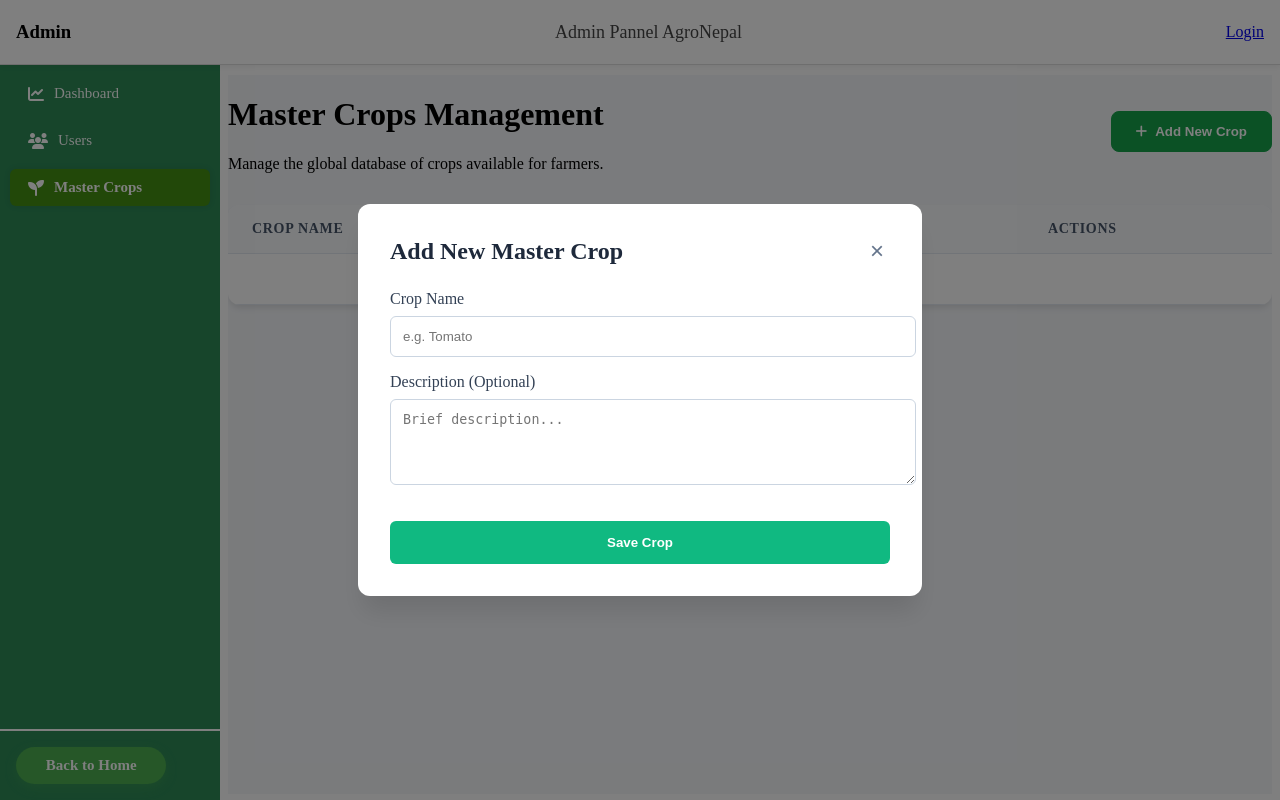
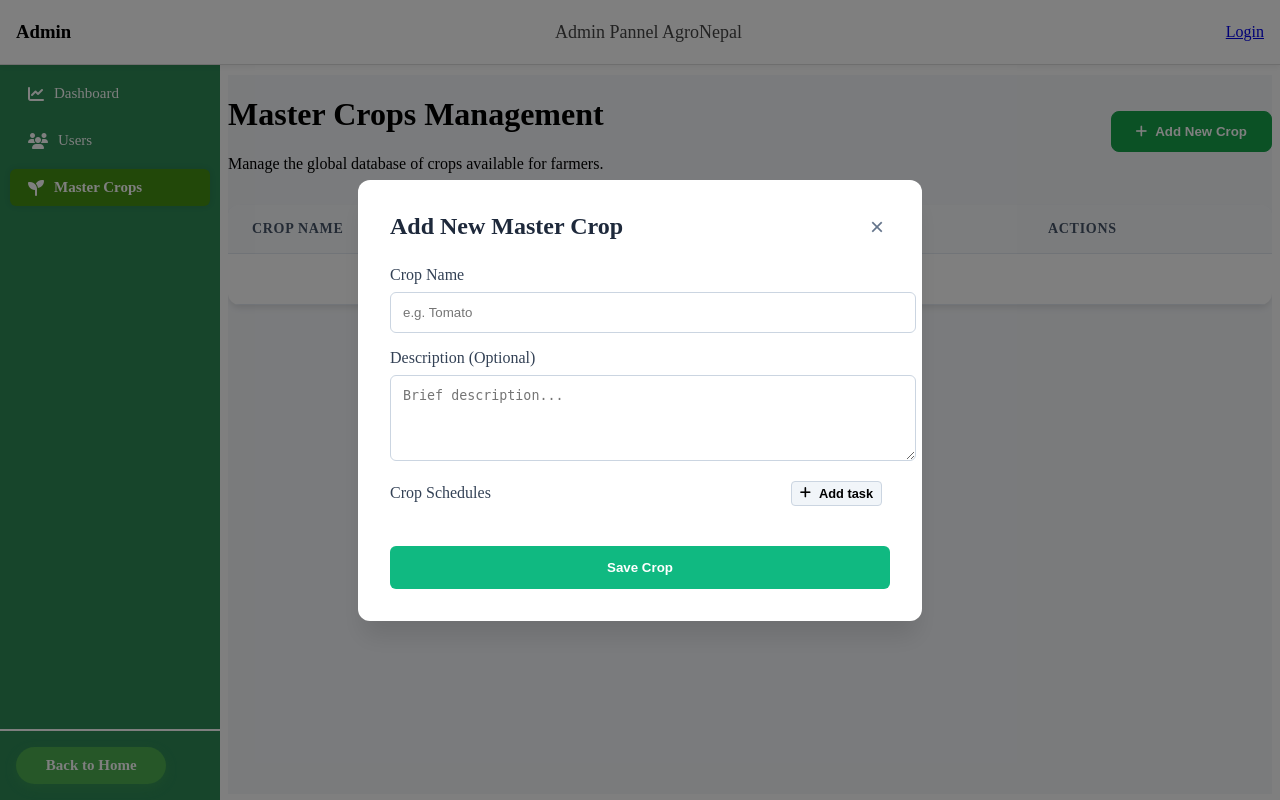
Before and after one commit to RanadipShrestha/AgroNepal, a Django app: page /adminDashboard/crops/ in a window 1280 px wide, after a click on "Add New Crop". Run offline with Django 5.2, Linux system fonts and the light colour scheme; data that the repository does not hold is empty.

Commit message:
Update: adding the crop schedule in the crops add in the admin dashbaord

```diff
--- a/agroNepal/adminDashboard/views.py
+++ b/agroNepal/adminDashboard/views.py
@@ -1,7 +1,7 @@
 from django.shortcuts import render, redirect, get_object_or_404
 from django.contrib import messages
 from user.models import CustomUser
-from agro.models import Crop
+from agro.models import Crop, CropSchedule
 
 # Create your views here.
 def adminDashboard(request):
@@ -91,17 +91,24 @@ def adminDeleteUser(request):
     return redirect('adminUsers')
 
 def adminCrops(request):
-    crops = Crop.objects.all().order_by('-id')
+    crops = Crop.objects.prefetch_related('schedules').all().order_by('-id')
     return render(request, 'adminDashboard/dashboard/crop/crops.html', {'crops': crops})
 
 def adminAddCrop(request):
     if request.method == 'POST':
         name = request.POST.get('name')
         description = request.POST.get('description', '')
-        Crop.objects.create(name=name, description=description)
+        crop = Crop.objects.create(name=name, description=description)
         messages.success(request, f"Crop '{name}' added successfully.", extra_tags="admincrop")
-        print("Added")
+
+        day_numbers = request.POST.getlist('schedule_day[]')
+        tasks = request.POST.getlist('schedule_task[]')
+
+        for day, task in zip(day_numbers, tasks):
+            if day and task:
+                CropSchedule.objects.create(crop=crop, day_number=day, task=task)
     return redirect('adminCrops')
+
 def adminEditCrop(request):
     if request.method == 'POST':
         crop_id = request.POST.get('crop_id')
--- a/agroNepal/static/assets/css/adminDashboard/dashboard/crop/crop.css
+++ b/agroNepal/static/assets/css/adminDashboard/dashboard/crop/crop.css
@@ -119,7 +119,6 @@
   margin-right: 0.5rem;
 }
 
-
 /* Simple Modal Styles */
 .modal {
   display: none;
@@ -189,13 +188,34 @@
   background: #059669;
 }
 
+.cropSchedulesContainer {
+  display: flex;
+  flex-direction: column;
+  gap: 0.5rem;
+  max-height: 200px;
+  overflow-y: auto;
+  padding-right: 5px;
+}
+
 @keyframes slideInRight {
-      from { transform: translateX(100%); opacity: 0; }
-      to { transform: translateX(0); opacity: 1; }
+  from {
+    transform: translateX(100%);
+    opacity: 0;
+  }
+  to {
+    transform: translateX(0);
+    opacity: 1;
+  }
 }
 @keyframes slideOutRight {
-      from { transform: translateX(0); opacity: 1; }
-      to { transform: translateX(100%); opacity: 0; }
+  from {
+    transform: translateX(0);
+    opacity: 1;
+  }
+  to {
+    transform: translateX(100%);
+    opacity: 0;
+  }
 }
 .toast-message.hide {
   animation: slideOutRight 0.4s ease-in forwards;
--- a/agroNepal/static/assets/js/adminDashboard/dashboard/crop/crop.js
+++ b/agroNepal/static/assets/js/adminDashboard/dashboard/crop/crop.js
@@ -3,6 +3,30 @@ function openEditModal(id, name, desc) {
   document.getElementById("edit_crop_name").value = name;
   document.getElementById("edit_crop_desc").value = desc === "None" ? "" : desc;
   document.getElementById("editModal").style.display = "flex";
+}
+
+
+function addScheduleRow(mode, dayValue = '', taskValue = '') {
+  const containerId = mode === "add" ? "addSchedulesContainer" : "editSchedulesContainer";
+  const container = document.getElementById(containerId)
+
+  if (!container) return;
+
+  const row = document.createElement('div');
+  row.style.display = 'flex';
+  row.style.gap = '0.5rem';
+  row.style.alignItems = 'center';
+
+  const safeDay = String(dayValue).replace(/"/g, "&quot;");
+  const safeTask = String(taskValue).replace(/"/g, "&quot;");
+   row.innerHTML = `
+        <input type="number" name="schedule_day[]" class="form-input" style="width: 80px; margin-bottom: 0;" placeholder="Day" value="${safeDay}" min="0" required>
+        <input type="text" name="schedule_task[]" class="form-input" style="flex: 1; margin-bottom: 0;" placeholder="Task (e.g. Watering)" value="${safeTask}" required>
+        <button type="button" onclick="this.parentElement.remove()" style="background: none; border: none; color: #ef4444; cursor: pointer; padding: 4px;">
+            <i class="fa-solid fa-trash"></i>
+        </button>
+    `;
+  container.appendChild(row);
 }
 
 // Custom Delete Modal Logic
@@ -81,6 +105,8 @@ document.addEventListener("DOMContentLoaded", function () {
   };
 });
 
+
+
     document.addEventListener("DOMContentLoaded", function () {
       const toasts = document.querySelectorAll(".toast-message");
       toasts.forEach((toast) => {
--- a/agroNepal/templates/adminDashboard/dashboard/crop/crops.html
+++ b/agroNepal/templates/adminDashboard/dashboard/crop/crops.html
@@ -75,6 +75,18 @@
                 <label class="form-label">Description (Optional)</label>
                 <textarea name="description" class="form-input" rows="4" placeholder="Brief description..."></textarea>
             </div>
+
+            <div class="form-group">
+                <label class="form-label" style="display:flex; justify-content:space-between; align-items:center; margin-bottom: 0.5rem;">
+                    Crop Schedules
+                    <button type="button" class="action-btn edit-btn" onclick="addScheduleRow('add')" style="padding: 4px 8px; font-size: 0.8rem; background-color: #f1f5f9; color: #000; border: 1px solid #cbd5e1; border-radius: 4px; cursor: pointer;">
+                        <i class="fa-solid fa-plus"></i> Add task
+                    </button>
+                </label>
+                <div id="addSchedulesContainer" style="display: flex; flex-direction: column; gap: 0.5rem; max-height: 200px; overflow-y: auto; padding-right: 5px;">
+                </div>
+            </div>
+
             <button type="button" class="submit-btn" id="triggerAddConfirmBtn">Save Crop</button>
         </form>
     </div>
--- a/agroNepal/templates/userDashboard/includes/sidebar.html
+++ b/agroNepal/templates/userDashboard/includes/sidebar.html
@@ -9,11 +9,6 @@
       <li><a href='{% url "userShareKnowledge" %}' class="{% if request.resolver_match.url_name == 'userShareKnowledge' %}active{% endif %}"><i class="fa-solid fa-lightbulb"></i> Community Post </a></li>
       <li><a href='{% url "userTickets" %}' class="{% if request.resolver_match.url_name == 'userTickets' %}active{% endif %}"><i class="fa-solid fa-ticket"></i> Ticket </a></li>
     </ul>
-    <div class="sidebar-logout">
-      <a href="{% url 'logout' %}" class="sidebar-back-btn">
-        Logout
-      </a>
-    </div>
     <div class="sidebar-bottom">
       <a href="{% url 'index' %}" class="sidebar-back-btn">
        Back to Home
```
Lines whose indentation alone changed are shown as unchanged.
